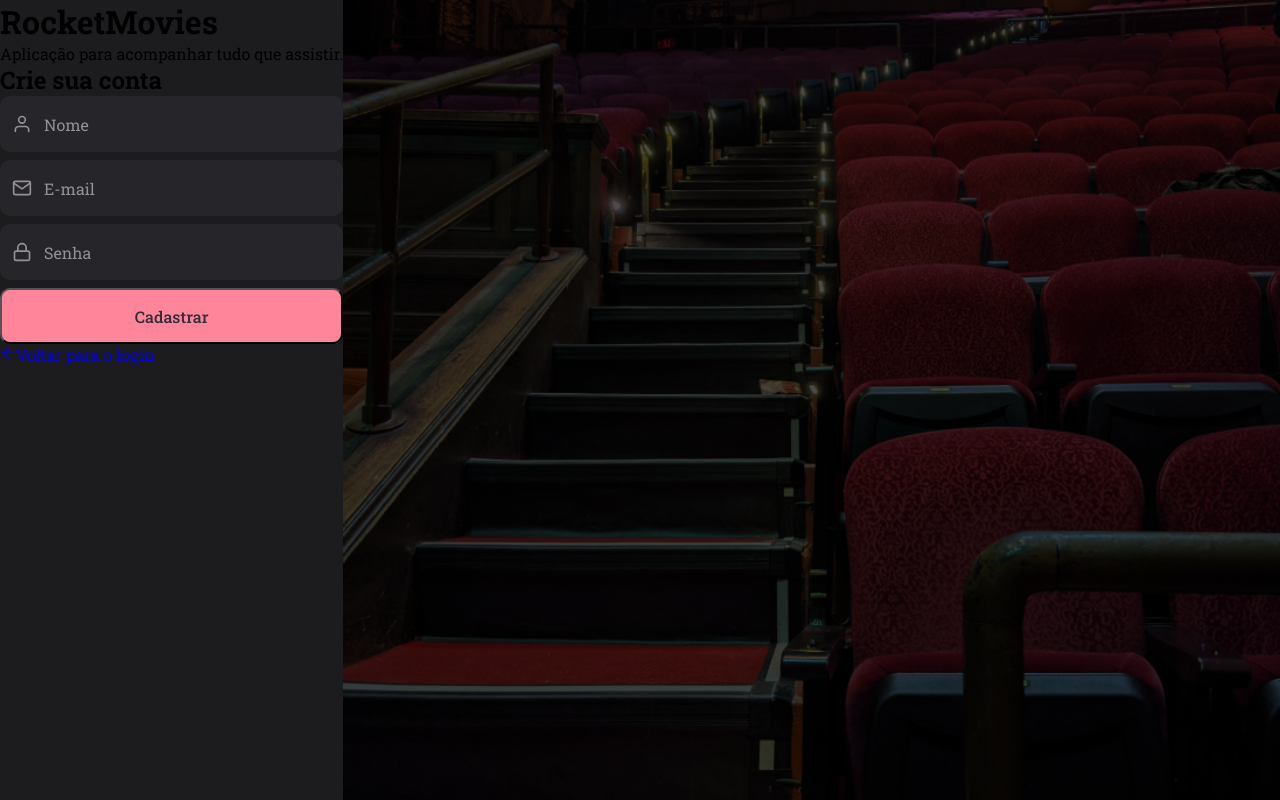
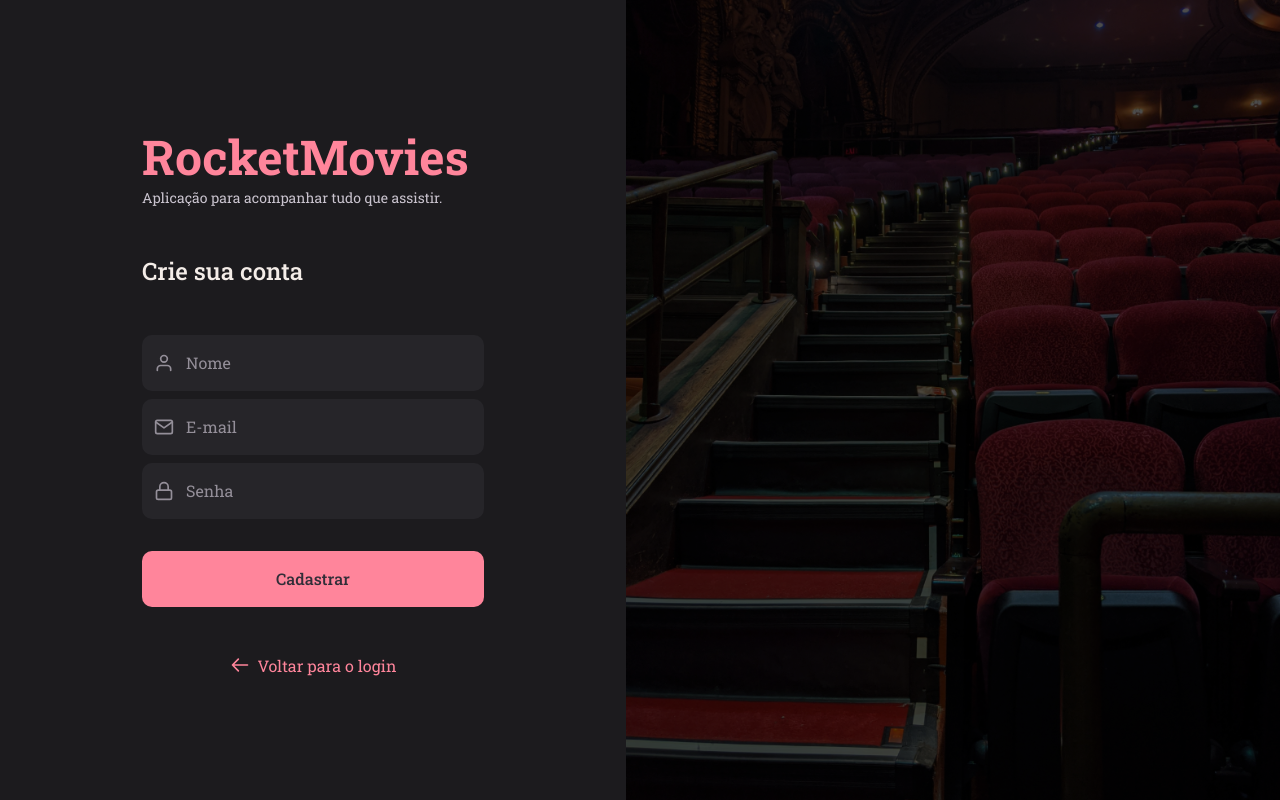
Before and after one commit to ygorbontia/project-front, a React (Vite) app: page /register in a window 1280 px wide. Built offline with nearby package versions, Linux system fonts and the light colour scheme.

Commit message:
update SignUp page style

```diff
--- a/src/pages/SignUp/index.jsx
+++ b/src/pages/SignUp/index.jsx
@@ -5,6 +5,7 @@ import { SignUpSC, FormSC, BackgroundSC } from './style';
 
 import { UserInput } from '../../components/UserInput';
 import { Button } from '../../components/Button';
+import { TextButton } from '../../components/TextButton';
 
 export function SignUp() {
   return (
@@ -12,12 +13,13 @@ export function SignUp() {
       <FormSC>
         <div>
           <h1>RocketMovies</h1>
+
           <p>Aplicação para acompanhar tudo que assistir.</p>
-
-          <h2>Crie sua conta</h2>
         </div>
 
         <form>
+          <h2>Crie sua conta</h2>
+
           <UserInput icon={ FiUser } type="text" placeholder="Nome" />
           <UserInput icon={ FiMail } type="email" placeholder="E-mail" />
           <UserInput icon={ FiLock } type="password" placeholder="Senha" />
@@ -25,10 +27,7 @@ export function SignUp() {
           <Button type="button" title="Cadastrar" />
         </form>
 
-        <a href="/">
-          <AiOutlineArrowLeft />
-          Voltar para o login
-        </a>
+        <TextButton title="Voltar para o login" to={ -1 } />
       </FormSC>
 
       <BackgroundSC />
--- a/src/pages/SignUp/style.js
+++ b/src/pages/SignUp/style.js
@@ -11,7 +11,50 @@ export const SignUpSC = styled.div`
 `;
 
 export const FormSC = styled.div`
+  width: 34.2rem;
+  margin: 0 14.2rem;
 
+  align-self: center;
+
+  display: grid;
+  gap: 4.8rem;
+
+  > div {
+    h1 {
+      font-size: 4.8rem;
+      color: ${({ theme }) => theme.pink_rgb};
+    }
+
+    p {
+      font-size: 1.4rem;
+      color: ${({ theme }) => theme.light_300};
+    }
+  }
+
+  > form {
+    h2 {
+      margin-bottom: 4.8rem;
+
+      font-weight: 500;
+      font-size: 2.4rem;
+      color: ${({ theme }) => theme.light_100};
+    }
+
+    button {
+      border: none;
+      margin-top: 2.4rem;
+
+      outline: none;
+    }
+  }
+
+  > a {
+    margin: 0 auto;
+    font-size: 1.6rem;
+    color: ${({ theme }) => theme.pink_rgb};
+
+    cursor: pointer;
+  }
 `;
 
 export const BackgroundSC = styled.div`
```
